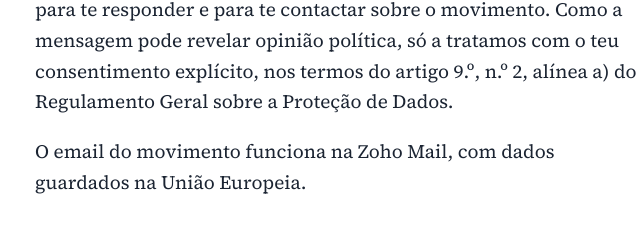
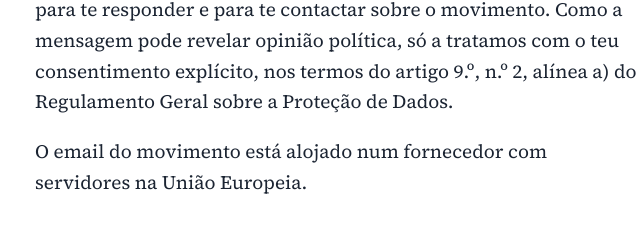
Before and after one commit to REPEN77/acreditarnomontijo, a plain HTML site: page privacidade.html in a window 1280 px wide. Shown: the part 1409-1645 px from the top of the page, 77-717 px from the left. Drawn offline with Linux system fonts and the light colour scheme.

Commit message:
Privacidade: descrição neutra do alojamento do email
Co-Authored-By: Claude Opus 5.5 <noreply@anthropic.com>
Claude-Session: https://claude.ai/code/session_01CCbZU9Lu9dDMmLT2dvyvMQ

```diff
--- a/privacidade.html
+++ b/privacidade.html
@@ -58,7 +58,7 @@
 
       <h2>Quando nos escreves</h2>
       <p>Usamos o teu nome, contacto, localidade e o que escreveres apenas para te responder e para te contactar sobre o movimento. Como a mensagem pode revelar opinião política, só a tratamos com o teu consentimento explícito, nos termos do artigo 9.º, n.º 2, alínea a) do Regulamento Geral sobre a Proteção de Dados.</p>
-      <p>O email do movimento funciona na Zoho Mail, com dados guardados na União Europeia.</p>
+      <p>O email do movimento está alojado num fornecedor com servidores na União Europeia.</p>
 
       <h2>Durante quanto tempo</h2>
       <p>Guardamos as mensagens enquanto forem necessárias para te responder e para te contactar sobre o movimento. Podes pedir que sejam apagadas a qualquer momento.</p>
```
